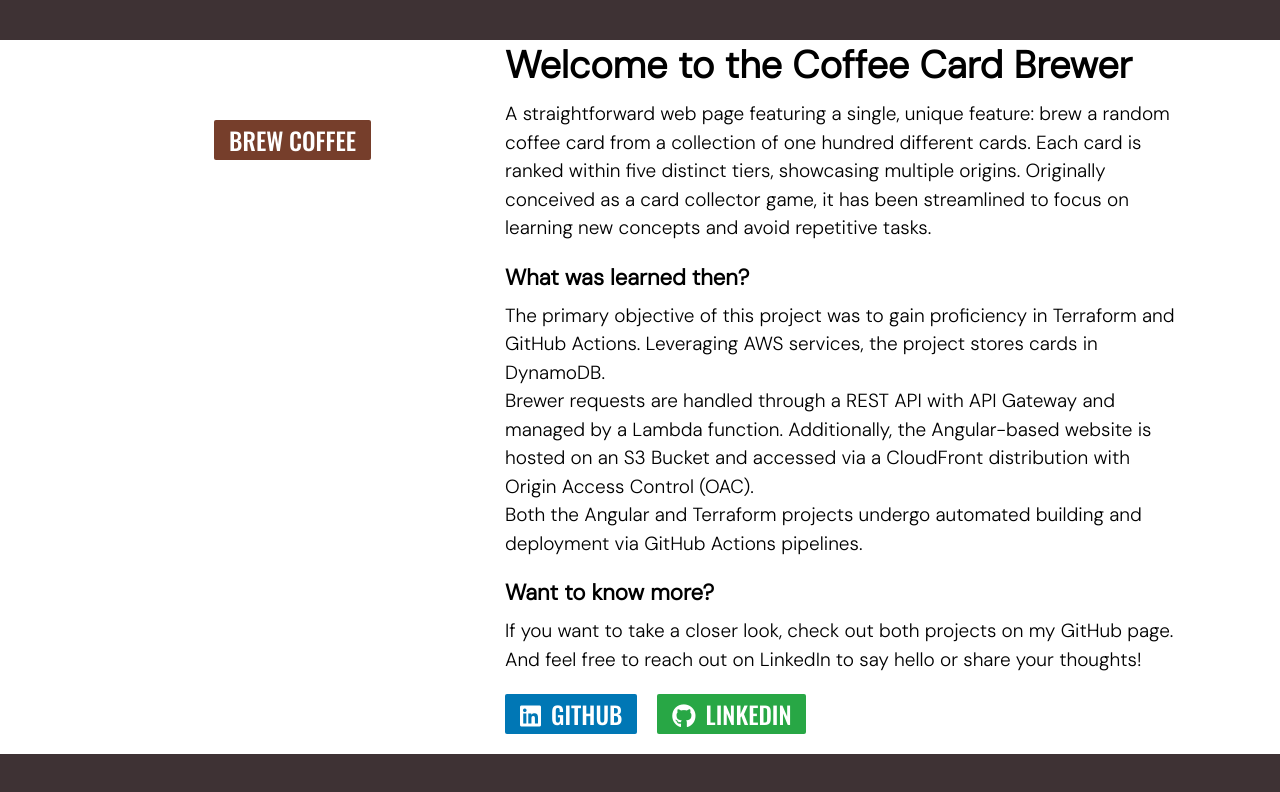
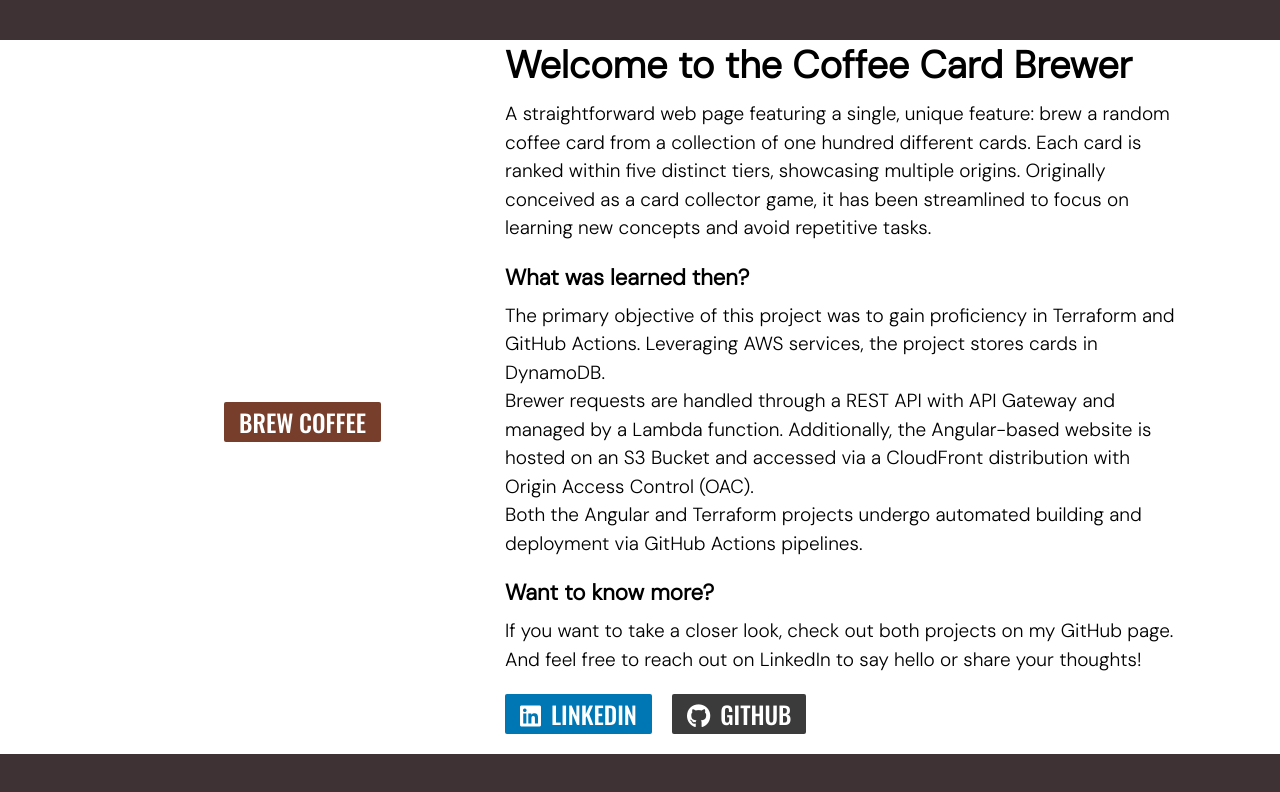
Before and after one commit to erikmichel-dev/coffee-run-web, an Angular app: page / in a window 1280 px wide. Shown: the top 792 px of the page. Built offline with nearby package versions, Linux system fonts and the light colour scheme.

Commit message:
refactored brewer component style

```diff
--- a/src/app/dashboard/brewer/brewer.component.css
+++ b/src/app/dashboard/brewer/brewer.component.css
@@ -1,23 +1,9 @@
 .container {
-  justify-content: center;
-  margin: auto;
-  width: 50%;
+  /* margin: 70px 0; */
   display: grid;
-  grid-template-columns: 1fr 1fr 1fr;
-  gap: 20px;
-}
-
-#button-container {
-  text-align: center;
-  margin-top: 50px;
-}
-
-.buttons {
-  margin: auto;
-  margin-top: 50px;
-  display: flex;
-  flex-direction: column;
-  gap: 30px;
+  grid-template-rows: auto auto;
+  place-items: center;
+  gap: 50px;
 }
 
 .button {
@@ -28,7 +14,6 @@
   color: white;
   border: none;
   border-radius: 2px;
-  margin-right: 20px;
   cursor: pointer;
   transition: background-color 0.3s, transform 0.1s;
   background-color: #763e2b;
@@ -43,14 +28,3 @@
     background-color:  #ac593e;
   }
 }
-
-.coffee-card {
-  margin: auto;
-  margin-top: 30px;
-}
-
-.coffee-image {
-  margin-top: 40px;
-  height: 300px;
-  width: auto;
-}
--- a/src/app/dashboard/brewer/brewer.component.html
+++ b/src/app/dashboard/brewer/brewer.component.html
@@ -1,13 +1,9 @@
 <div class="container">
-  <div class="left-col">
-  </div>
   <div class="coffee-card">
     <app-coffee-card *ngIf="brewedCoffee$ | async"
-      [brewedCoffee]="brewedCoffee$ | async"></app-coffee-card>
+    [brewedCoffee]="brewedCoffee$ | async"></app-coffee-card>
   </div>
-  <div class="right-col">
+  <div class="brew-button">
+    <button class="button" (click)="getCoffee()">BREW COFFEE</button>
   </div>
 </div>
-<div id="button-container">
-  <button class="button" (click)="getCoffee()">BREW COFFEE</button>
-</div>
--- a/src/app/dashboard/brewer/coffee-card/coffee-card.component.css
+++ b/src/app/dashboard/brewer/coffee-card/coffee-card.component.css
@@ -3,36 +3,21 @@
 }
 
 .card-border {
-  position: relative;
   display: grid;
-  grid-template-rows: 30px 170px auto auto 40px;
+  grid-template-rows: 25px 170px auto auto 40px;
   width: 220px;
   height: 360px;
   background: #FCF7F0;
   border-radius: 15px;
   outline: 15px solid #0E0101;
-  box-shadow: 0 4px 8px rgba(0, 0, 0, 0.1);
+  margin: 15px;
   overflow: hidden;
 }
 
-.card {
-  margin: auto;
-  position: absolute;
-  display: grid;
-  grid-template-rows: auto 1fr auto auto auto;
-  width: 220px;
-  height: 330px;
-  background: #fff;
-  border-radius: 20px;
-  border: 18px solid;
-  box-shadow: 0 4px 8px rgba(0, 0, 0, 0.1);
-  overflow: hidden;
-}
 
 .card-header {
   display: grid;
   grid-template-columns: 1fr 1fr auto;
-  align-items: center;
   font-style: italic;
   padding: 10px 0px 8px 8px;
   color: #0E0101;
--- a/src/app/dashboard/dashboard.component.css
+++ b/src/app/dashboard/dashboard.component.css
@@ -2,17 +2,18 @@
   display: grid;
   min-height: 100vh;
   grid-template-columns: 100px 3fr 5fr 100px;
-  grid-template-rows: 40px 1fr 100px;
+  grid-template-rows: 40px auto 100px;
   grid-template-areas:
     "header header header header"
     ". aside main ."
     "footer footer footer footer"
 }
 
-@media (width < 1100px) {
+@media (width < 1220px) {
   .container {
     grid-template-columns: 80px 1fr 80px;
-    grid-template-rows: 40px 1fr 1fr 100px;
+    grid-template-rows: 40px auto auto 100px;
+    row-gap: 70px;
     grid-template-areas:
       "header header header"
       ". aside ."
@@ -28,10 +29,14 @@
 
 .container aside {
   grid-area: aside;
+  display: grid;
+  place-content: center;
 }
 
 .container main {
   grid-area: main;
+  display: grid;
+  place-content: center;
 }
 
 .container footer {
--- a/src/app/dashboard/details/details.component.css
+++ b/src/app/dashboard/details/details.component.css
@@ -1,8 +1,8 @@
 .container {
   display: grid;
-  height: 100%;
+  grid-template-rows: auto auto;
   align-content: center;
-  justify-content: center;
+  align-items: center;
 }
 
 .description {
@@ -46,15 +46,15 @@
   margin-bottom: 20px;
 }
 
-.linkedin {
-  background-color: #28a745;
+.github {
+  background-color: #3b3b3b;
 
   &:hover {
-    background-color:  #40b748;
+    background-color:  #6b6b6b;
   }
 }
 
-.github {
+.linkedin {
   background-color: #0077B5;
 
   &:hover {
--- a/src/app/dashboard/details/details.component.html
+++ b/src/app/dashboard/details/details.component.html
@@ -10,12 +10,12 @@
       Both the Angular and Terraform projects undergo automated building and deployment via GitHub Actions pipelines.</p>
 
       <h3>Want to know more?</h3>
-      <p>If you want to take a closer look, check out both projects on my GitHub page.<br>
+      <p>If you want to take a closer look, check out both projects on my GitHub page.
       And feel free to reach out on LinkedIn to say hello or share your thoughts!</p>
     </div>
   </div>
   <div id="networks">
-    <button class="button github" (click)="goToGithub()"><i class="fab fa-linkedin"></i>GITHUB</button>
-    <button class="button linkedin" (click)="goToLinkedin()"><i class="fab fa-github"></i>LINKEDIN</button>
+    <button class="button linkedin" (click)="goToLinkedin()"><i class="fab fa-linkedin"></i>LINKEDIN</button>
+    <button class="button github" (click)="goToGithub()"><i class="fab fa-github"></i>GITHUB</button>
   </div>
 </div>
```
